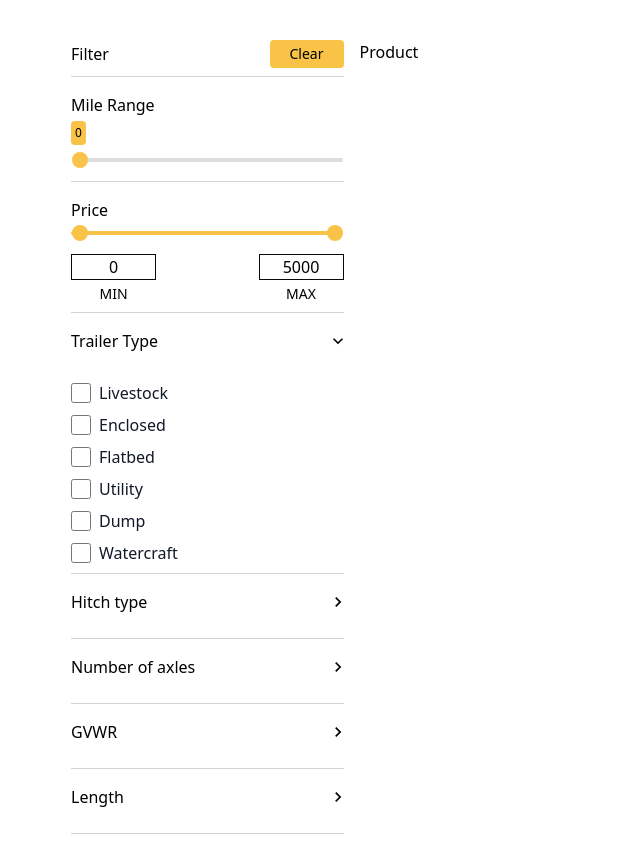
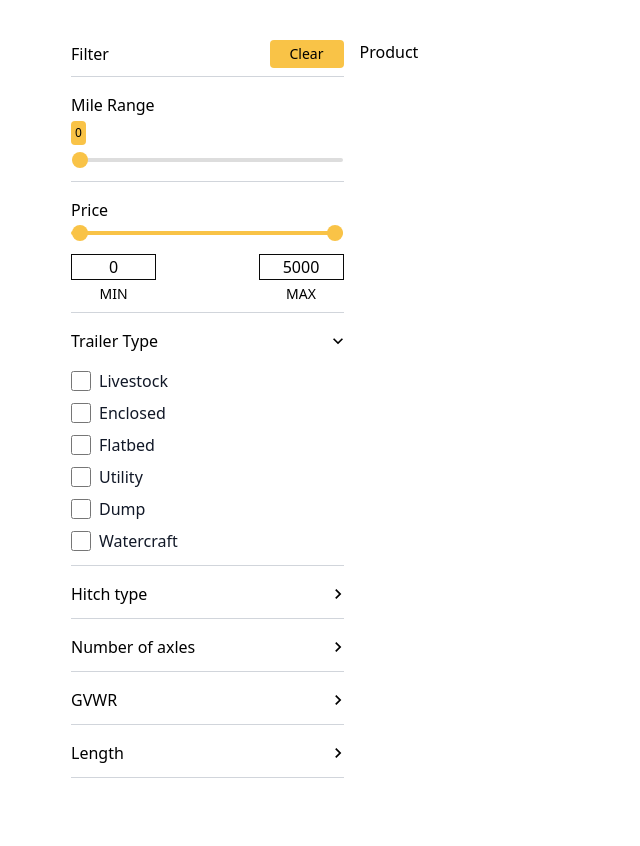
Before and after one commit to Sanjoy1210/product-filter, a Next.js app: page /search in a window 1280 px wide. Shown: the top 846 px of the page, without its empty margins (0-640 px from the left). After the commit the page ends 818 px from the top, so only its background shows below. Built offline with nearby package versions, Linux system fonts and the light colour scheme.

Commit message:
feat: try to implement screen resize tooltip

```diff
--- a/components/subPages/Search/sections/MileRange/index.jsx
+++ b/components/subPages/Search/sections/MileRange/index.jsx
@@ -10,6 +10,7 @@ const MileRange = ({ min, max, mile, setMile, showModal }) => {
   const timeout = useRef(null);
   const router = useRouter();
   const thumbRef = useRef(null);
+  const prevThumbRef = useRef(thumbRef.current);
 
   const onSliderChange = (e) => {
     clearTimeout(timeout.current);
@@ -41,7 +42,26 @@ const MileRange = ({ min, max, mile, setMile, showModal }) => {
 
   useEffect(() => {
     setThumbPosition(thumbRef.current);
-  }, [showModal]);
+  }, [showModal, thumbRef]);
+
+  useEffect(() => {
+    let timeoutId = null;
+    const updatePosition = () => {
+      clearTimeout(timeoutId);
+      timeoutId = setTimeout(() => {
+        if (prevThumbRef.current !== thumbRef.current) {
+          setThumbPosition(thumbRef.current);
+        }
+      }, 250); // Debounce the updatePosition function by 250ms
+      prevThumbRef.current = thumbRef.current;
+      handleTooltipPosition();
+    };
+    window.addEventListener('resize', updatePosition);
+    return () => {
+      window.removeEventListener('resize', updatePosition);
+      clearTimeout(timeoutId);
+    };
+  }, []);
 
   const handleTooltipPosition = () => {
     if (thumbPosition === null) {
@@ -80,7 +100,7 @@ const MileRange = ({ min, max, mile, setMile, showModal }) => {
           }}
         />
         <div
-          className="absolute z-10 px-1 -top-9 left-0 py-1 text-xs bg-primary rounded"
+          className="absolute z-10 px-1 -top-9 py-1 text-xs bg-primary rounded pointer-events-none"
           style={{ left: handleTooltipPosition() }}
         >
           {tooltipValue}
--- a/components/subPages/Search/sections/SingleCategory/index.jsx
+++ b/components/subPages/Search/sections/SingleCategory/index.jsx
@@ -103,12 +103,12 @@ const SingleCategory = ({
   }, [router.isReady, categoryName, router.query]);
 
   return (
-    <div className="border-b border-b-gray-300 pb-2">
+    <div className="border-b border-b-gray-300 pb-3">
       <div
-        className="flex cursor-pointer justify-between items-center"
+        className="flex cursor-pointer justify-between items-center pt-4"
         onClick={handleItemExpand}
       >
-        <p className="font-medium py-4">{title}</p>
+        <p className="font-medium">{title}</p>
         {/* add animation later */}
         <span className="-mr-1">
           {showItem || firstFilteredCategory === categoryName ? (
@@ -119,7 +119,7 @@ const SingleCategory = ({
         </span>
       </div>
       <div
-        className={`service__modal-scroll-bar max-h-64 space-y-2 overflow-y-auto  pt-3  ${
+        className={`space-y-2 pt-4 ${
           showItem || firstFilteredCategory === categoryName
             ? 'block'
             : 'hidden'
```
